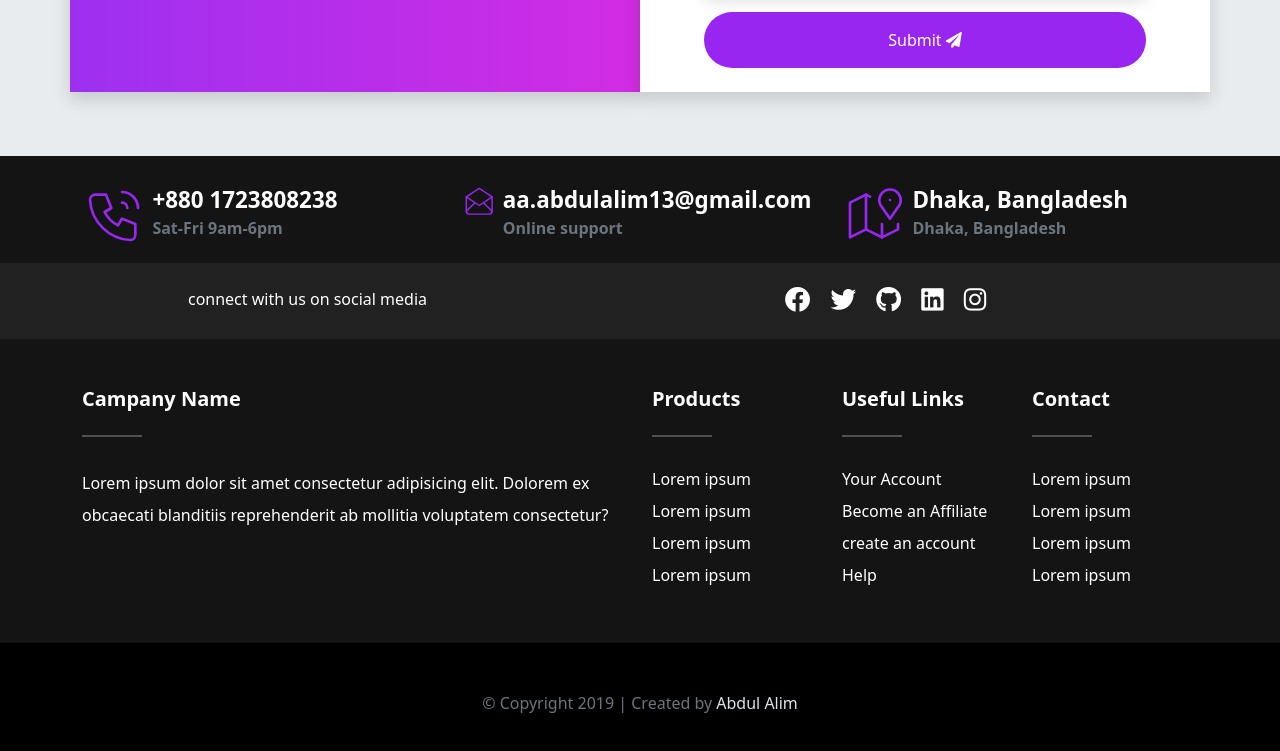
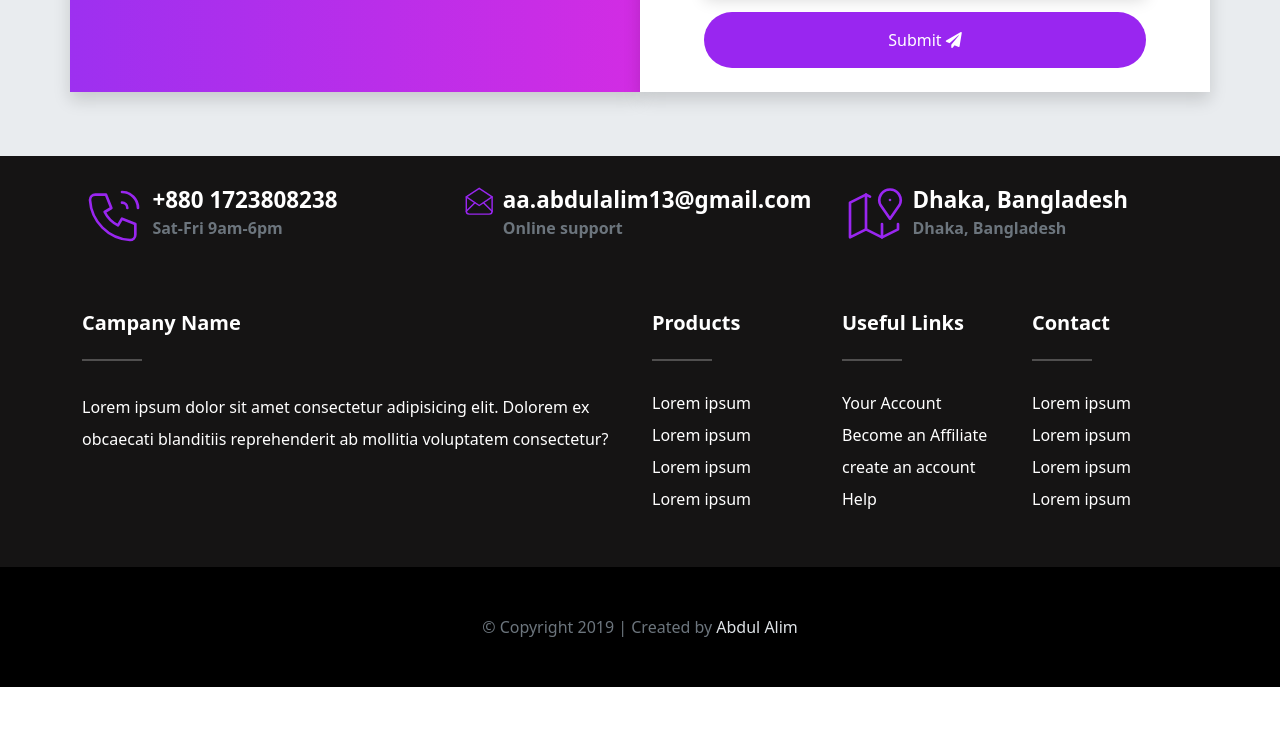
Before and after one commit to DevAbdulAlim/DevAbdulAlim.github.io, a website: page index.html in a window 1280 px wide. Shown: the part 6921-7672 px from the top of the page. After the commit the page ends 7608 px from the top, so only its background shows below. Drawn offline with nearby package versions, Linux system fonts and the light colour scheme; files that its build step writes are made by us from their sources.

Commit message:
Update index.html

```diff
--- a/index.html
+++ b/index.html
@@ -623,23 +623,6 @@
     </div>
   </div>
 
-  <!-- START THE SOCIAL MEDIA CONTENT  -->
-  <div class="footer-sm" style="background-color: #212121;">
-    <div class="container">
-      <div class="row py-4 text-center text-white">
-        <div class="col-lg-5 col-md-6 mb-4 mb-md-0">
-          connect with us on social media
-        </div>
-        <div class="col-lg-7 col-md-6">
-          <a href="#"><i class="fab fa-facebook"></i></a>
-          <a href="#"><i class="fab fa-twitter"></i></a>
-          <a href="#"><i class="fab fa-github"></i></a>
-          <a href="#"><i class="fab fa-linkedin"></i></a>
-          <a href="#"><i class="fab fa-instagram"></i></a>
-        </div>
-      </div>
-    </div>
-  </div>
 
   <!-- START THE CONTENT FOR THE CAMPANY INFO -->
   <div class="container mt-5">
```
